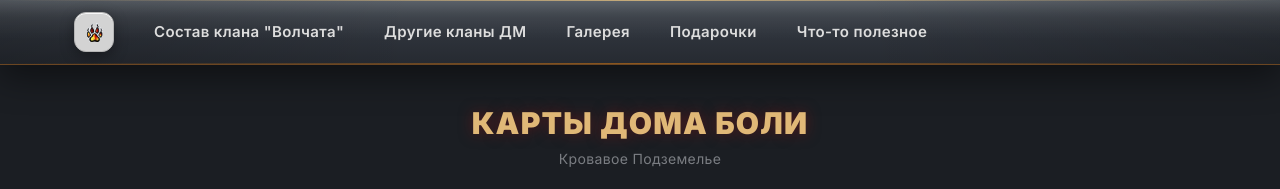
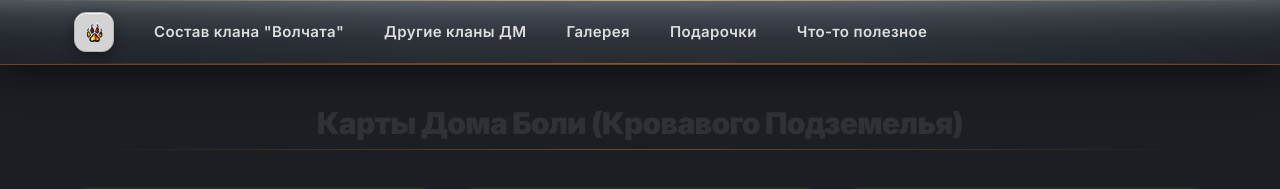
Before and after one commit to reverie-w-sh/dm-portal, a Next.js app: page /dim-boli in a window 1280 px wide. Shown: the top 189 px of the page. Built offline with nearby package versions, Linux system fonts and the light colour scheme.

Commit message:
Update page.tsx

```diff
--- a/src/app/dim-boli/page.tsx
+++ b/src/app/dim-boli/page.tsx
@@ -2,26 +2,15 @@ export default function DimBoliPage() {
   return (
     <div className="max-w-[1180px] mx-auto px-6 py-10">
 
-      <h1
-        className="text-3xl font-black tracking-tight mb-2 text-center uppercase"
-        style={{
-          letterSpacing: "0.04em",
-          color: "#e0b877",
-          textShadow: "0 0 14px rgba(139,20,20,0.5)",
-        }}
-      >
-        Карты Дома Боли
+      <h1 className="text-3xl font-black text-ink tracking-tight mb-2 text-center">
+        Карты Дома Боли (Кровавого Подземелья)
       </h1>
-
-      <p className="text-center text-sm text-ink-muted mb-8 tracking-wide">
-        Кровавое Подземелье
-      </p>
 
       <div className="divider-accent mb-10" />
 
       <div className="kp-grid">
 
-        {[1, 2, 3, 4, 5, 6].map((id) => (
+        {[1,2,3,4,5,6].map((id)=>(
           <div key={id} className="kp-card">
 
             <img
```
